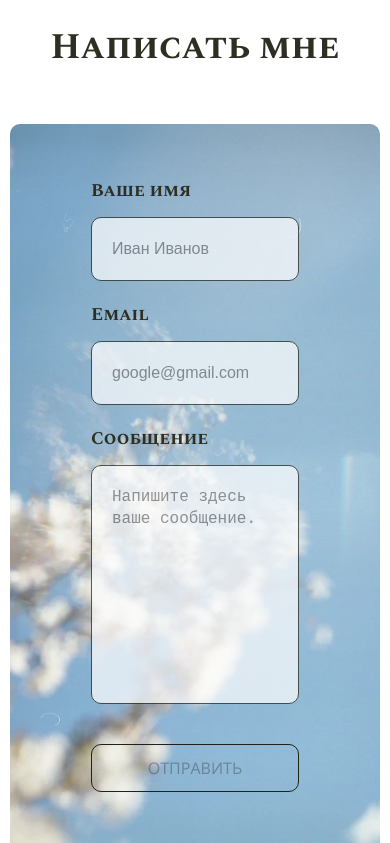
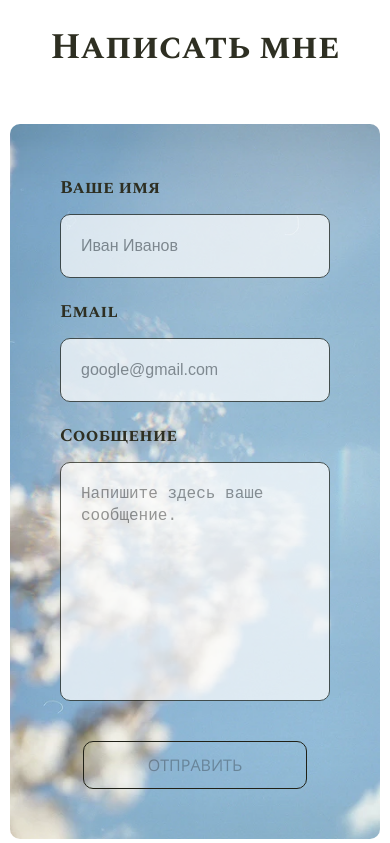
Before and after one commit to zion86/portfolio, a plain HTML site: page Blog/index.html in a window 390 px wide. Shown: the part 7280-8123 px from the top of the page. Drawn offline with Linux system fonts and the light colour scheme; a web font is replaced by a local one.

Commit message:
Update style.css

```diff
--- a/Blog/css/style.css
+++ b/Blog/css/style.css
@@ -422,6 +422,9 @@ img {
   justify-content: center;
 }
 @media (max-width: 900px) {
+  .write-me__form {
+    padding: 50px;
+  }
   .write-me__form-top {
     flex-direction: column;
   }
```
